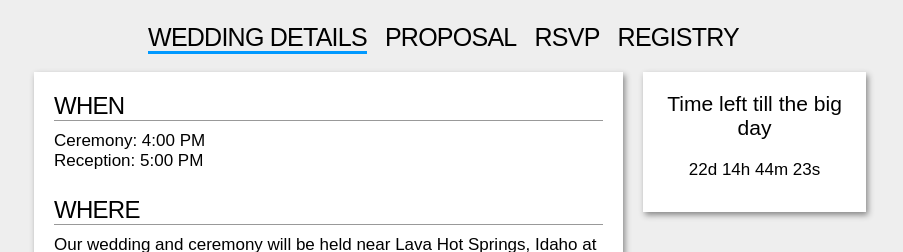
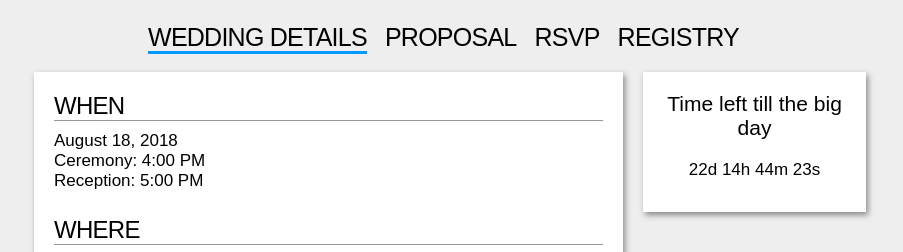
Before and after one commit to calvinrarmstrong/WeddingInvitation, a plain HTML site: page index.html in a window 1280 px wide. Shown: the part 962-1214 px from the top of the page, without its empty margins (190-1093 px from the left). Drawn offline with Linux system fonts and the light colour scheme.

Commit message:
Added wedding date

```diff
--- a/index.html
+++ b/index.html
@@ -22,6 +22,7 @@
           <div class="welcome">
             <h1 class="firstHeader">When</h1>
             <hr />
+            <p>August 18, 2018</p>
             <p>Ceremony: 4:00 PM</p>
             <p>Reception: 5:00 PM</p>
             <h1>Where</h1>
```
